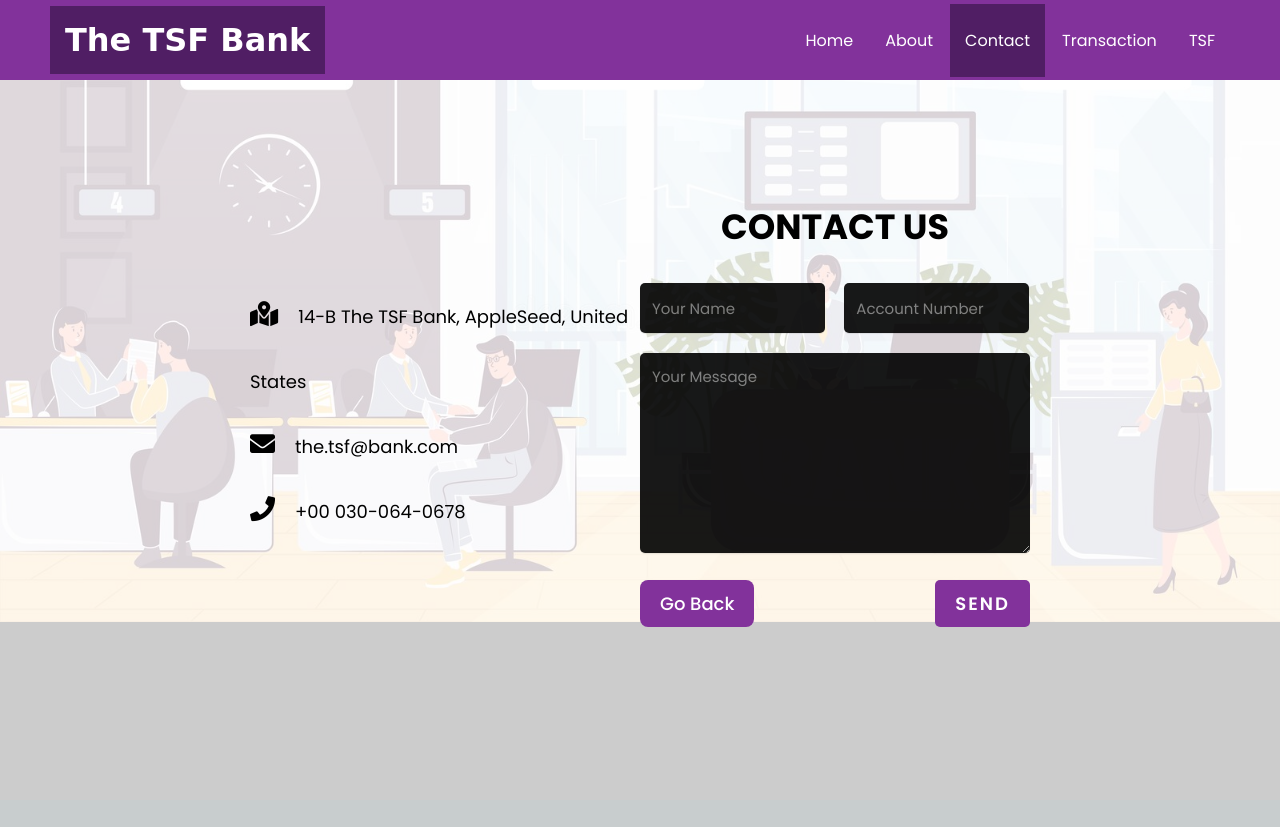
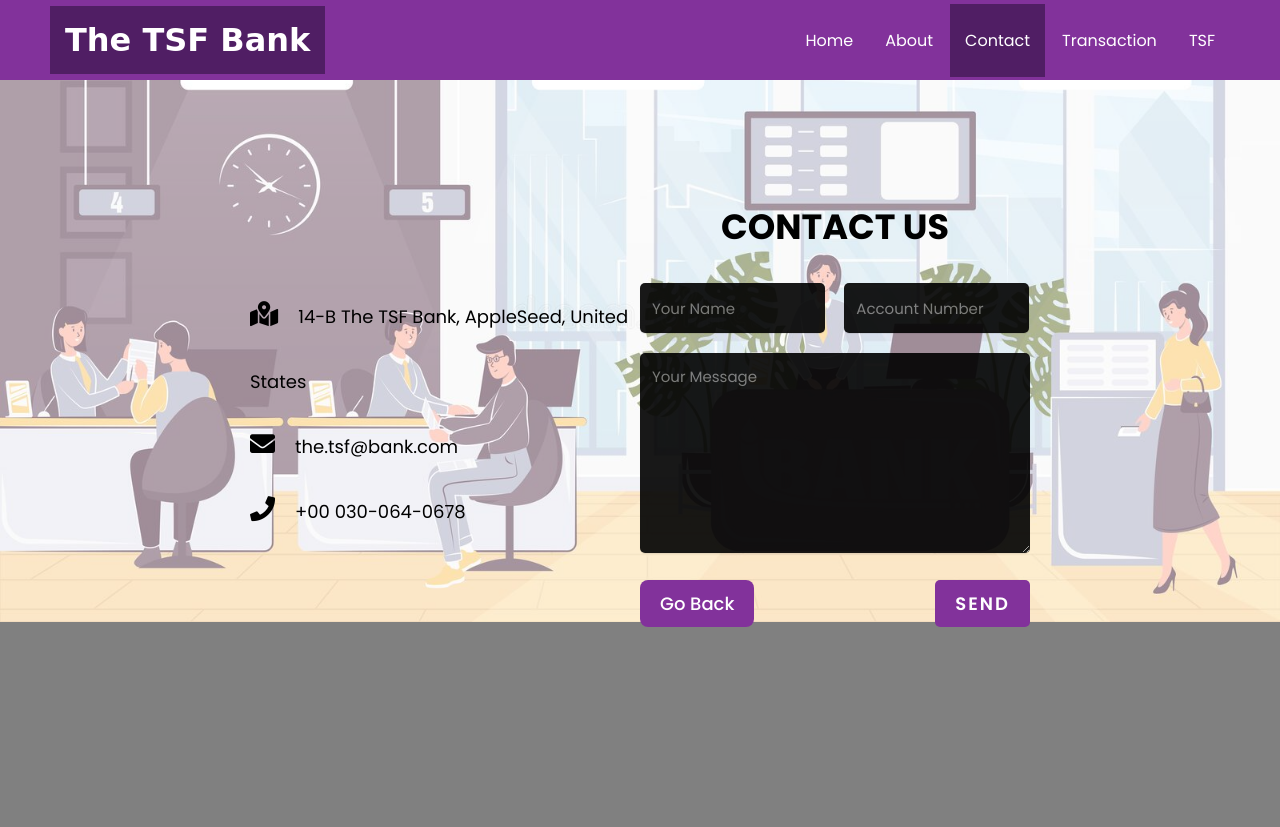
Before and after one commit to pkbparesh15/Bank-Database, a PHP site: page /Contact.html in a window 1280 px wide. Before the commit the page ends 627 px from the top, so only its background shows below. Run offline with PHP 8.4, Linux system fonts and the light colour scheme; some web fonts are replaced.

Commit message:
Add files via upload

```diff
--- a/ContactStyle.css
+++ b/ContactStyle.css
@@ -14,7 +14,7 @@ body {
     display: flex;
     justify-content: center;
     align-items: center;
-    position: fixed;
+    position: absolute;
     background-color: black;
 }
 
@@ -81,7 +81,7 @@ body {
     display: flex;
     justify-content: center;
     align-items: center;
-    background-color: rgba(255, 255, 255, 0.8);
+    background-color: rgba(255, 255, 255, 0.5);
     padding: 200px;
 }
 
--- a/style.css
+++ b/style.css
@@ -74,7 +74,7 @@ body {
 }
 
 section {
-    position: fixed;
+    position: absolute;
     width: 100%;
     height: 100vh;
     display: flex;
```
